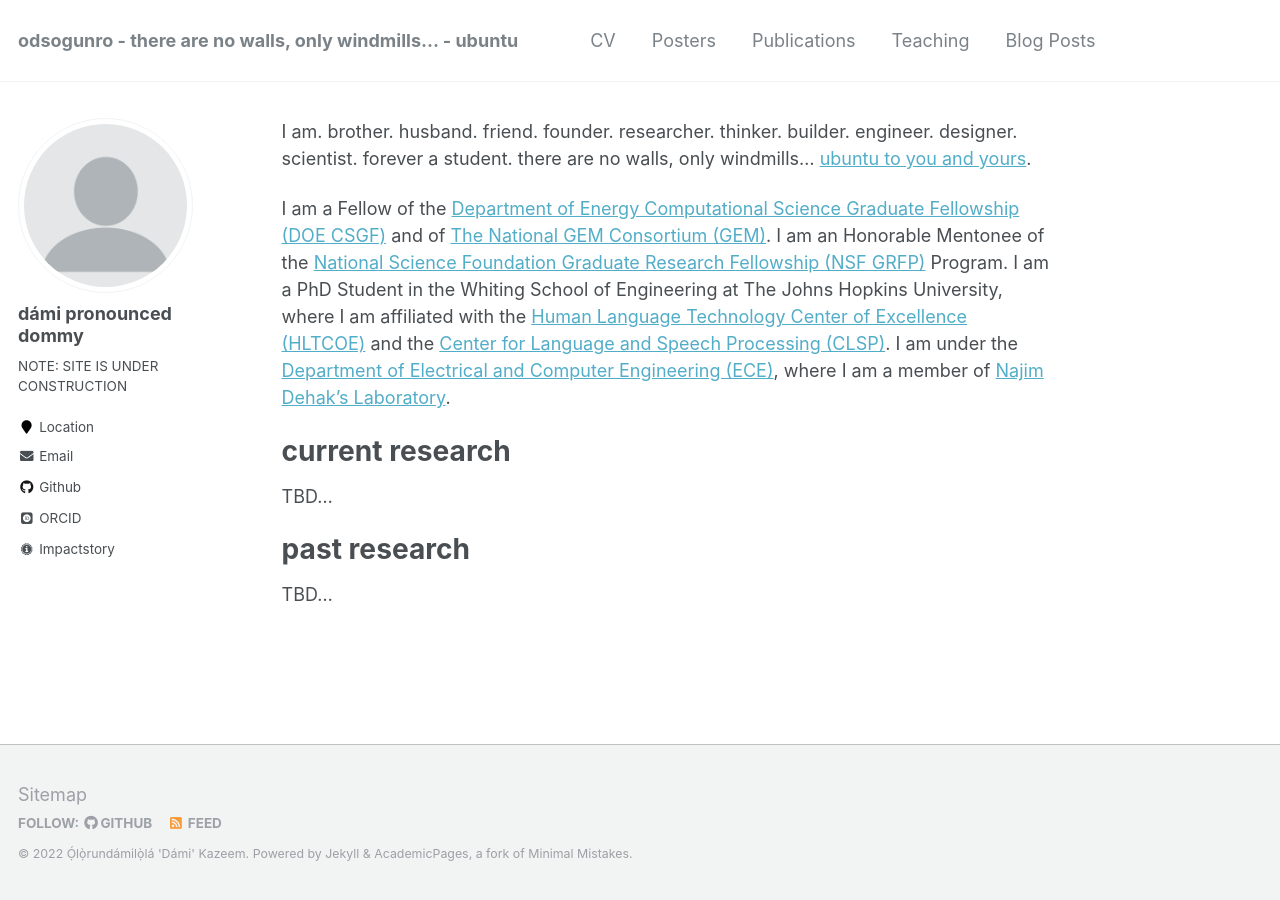
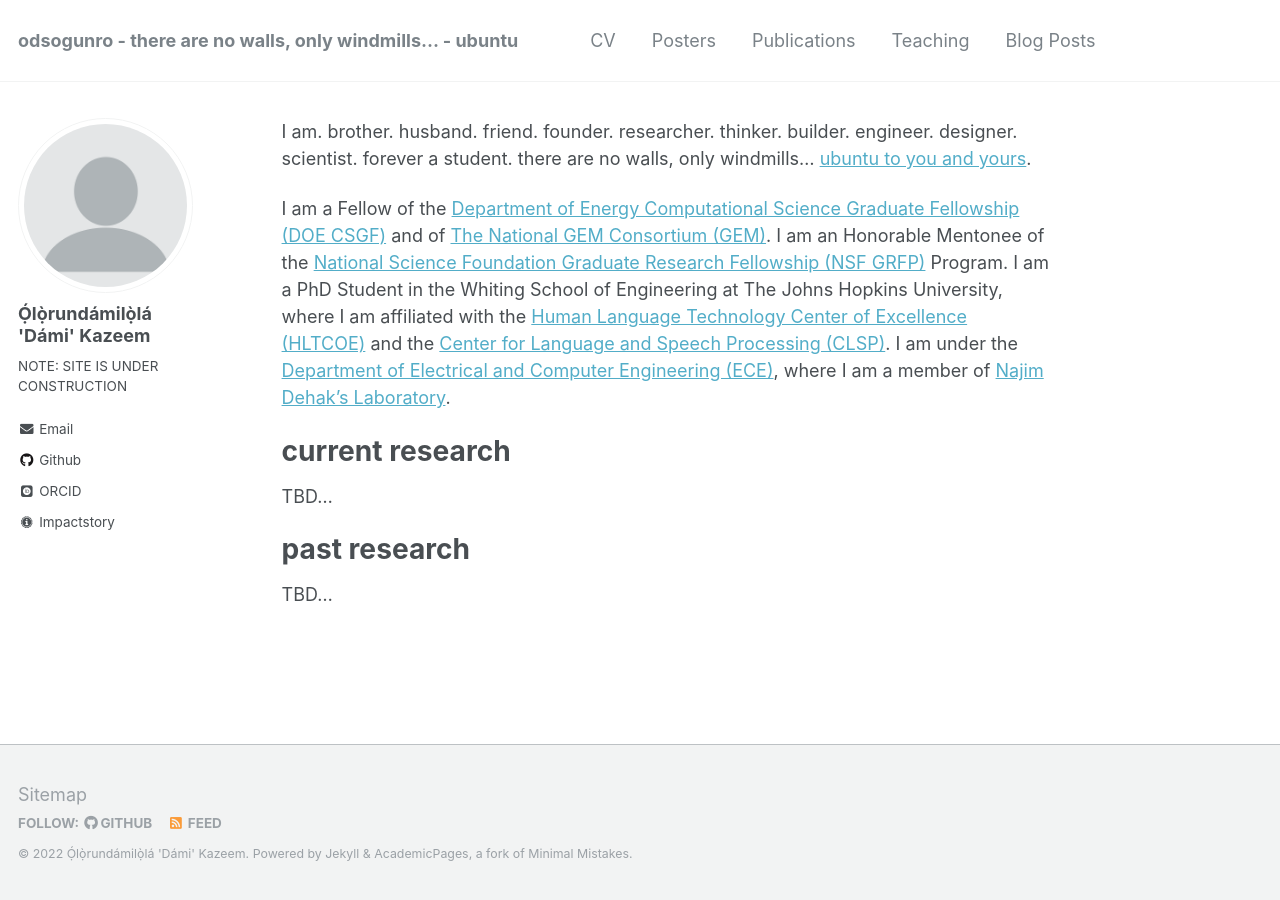
Before and after one commit to odsogunro/odsogunro.github.io, a Jekyll site: the page built from _pages/about.md, in a window 1280 px wide. Built offline with Jekyll 4.4.1, drawn with Linux system fonts in a browser that asks for light colours; some web fonts are replaced.

Commit message:
cleanup some more again

```diff
--- a/_config.yml
+++ b/_config.yml
@@ -80,10 +80,10 @@ analytics:
 
 # Site Author
 author:
-  name             : "dámi pronounced dommy"
+  name             : "Ọ́lọ̀rundámilọ̀lá 'Dámi' Kazeem"
   avatar           : "profile.png"
   bio              : "NOTE: SITE IS UNDER CONSTRUCTION"
-  location         : "Location"
+  location         : # "Location"
   employer         : # "Department of Energy"
   pubmed           : # "https://www.ncbi.nlm.nih.gov/pubmed/?term=john+snow"
   googlescholar    : # "https://scholar.google.com/citations?user=pVcs08QAAAAJ&hl=en"
```
